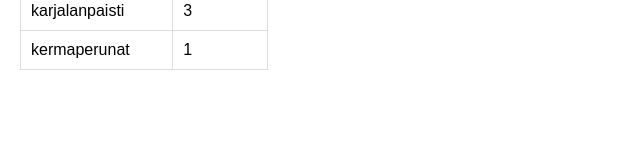
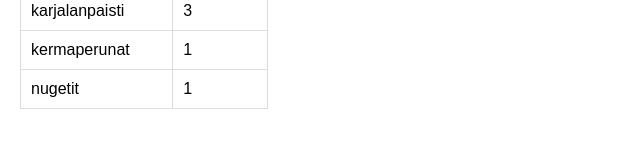
Before and after one commit to antti-kuru/Yolo, a React (Vite) app in the folder yolo/: page / in a window 1280 px wide. Shown: the part 543-690 px from the top of the page, without its empty margins (0-640 px from the left). Built offline with nearby package versions, Linux system fonts and the light colour scheme; data requests are answered from the project's data file.

Commit message:
found out no need to give ID manually

```diff
--- a/yolo/db.json
+++ b/yolo/db.json
@@ -16,6 +16,11 @@
       "name": "kermaperunat",
       "quantity": 1,
       "id": 4
+    },
+    {
+      "name": "nugetit",
+      "quantity": 1,
+      "id": 5
     }
   ]
 }
--- a/yolo/src/App.jsx
+++ b/yolo/src/App.jsx
@@ -61,7 +61,6 @@ const App = () => {
     const proposalObject = {
         name: newProposal,
         quantity: 1,
-        id: proposals.length + 1,
     }
 
     // to prevent same proposals filling the list, have to check if the new value already exists in the list
--- a/yolo/src/components/ProposalStatistics.jsx
+++ b/yolo/src/components/ProposalStatistics.jsx
@@ -17,7 +17,7 @@ const ProposalStatistics = ({proposals, all}) => {
         </tr>
         {proposals.map(proposal =>
 
-         <StatisticLine key={proposal.name} text={proposal.name} value={proposal.quantity} />
+         <StatisticLine key={proposal.id} text={proposal.name} value={proposal.quantity} />
         )}
 
 
```
